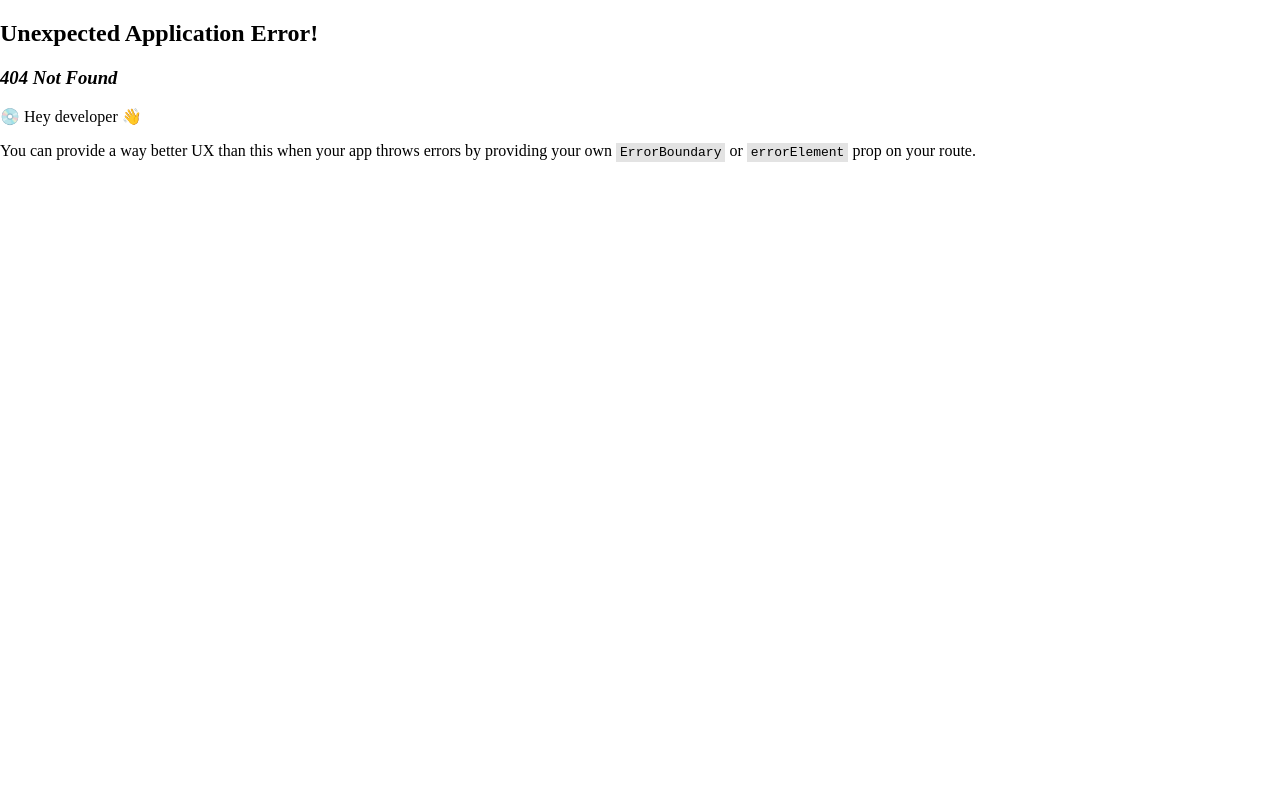
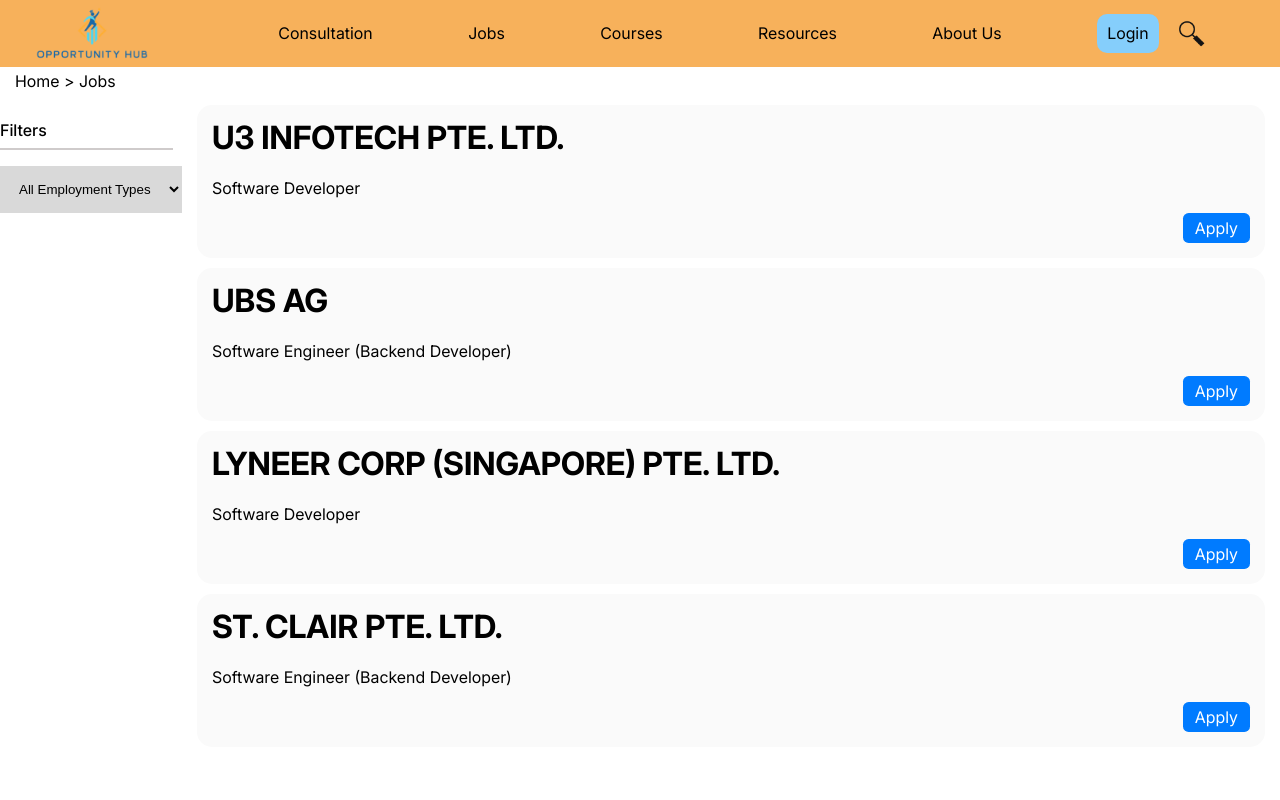
Before and after one commit to TheBoldReaper/g121, a React (Vite) app: page /g121/jobs in a window 1280 px wide. Before the commit this address had no page. Shown: the top 800 px of the page. Built offline with nearby package versions, Linux system fonts and the light colour scheme.

Commit message:
Add jobs page

```diff
--- a/src/components/Navbar.tsx
+++ b/src/components/Navbar.tsx
@@ -19,6 +19,7 @@
                 </Link>
                 <div className="items">
                     <Link to="/g121/consultation">Consultation</Link>
+                    <Link to="/g121/jobs">Jobs</Link>
                     <Link to="/g121/courses">Courses</Link>
                     <Link to="/g121/resources">Resources</Link>
                     <Link to="/g121/aboutus">About Us</Link>
--- /dev/null
+++ b/src/pages/Jobs.tsx
@@ -0,0 +1,50 @@
+import Navbar from "../components/Navbar";
+import './css/jobs.css'
+
+function Jobs() {
+    return <>
+        <Navbar />
+        <div className="journey">Home {'>'} Jobs</div>
+        <main className="main-content">
+            <div className="container-xl">
+                <div className="jobs-filter">
+                    <p>Filters</p>
+                    <select name="employment" id="employmentTypes">
+                        <option value="all">All Employment Types</option>
+                        <option value="permanent">Permanent</option>
+                        <option value="full-time">Full Time</option>
+                        <option value="part-time">Part Time</option>
+                    </select>
+                </div>
+                <div className="jobs-container">
+                    <div className="job">
+                        <h1>U3 INFOTECH PTE. LTD.</h1>
+                        <p>Software Developer</p>
+                        <button>Apply</button>
+                    </div>
+                    <div className="job">
+                        <h1>UBS AG</h1>
+                        <p>Software Engineer (Backend Developer)</p>
+                        <button>Apply</button>
+                    </div>
+                    <div className="job">
+                        <h1>LYNEER CORP (SINGAPORE) PTE. LTD.</h1>
+                        <p>Software Developer</p>
+                        <button>Apply</button>
+                    </div>
+                    <div className="job">
+                        <h1>ST. CLAIR PTE. LTD.</h1>
+                        <p>Software Engineer (Backend Developer)</p>
+                        <button>Apply</button>
+                    </div>
+                </div>
+            </div>
+        </main>
+        <footer className="footer">
+            <h1>Opportunity Hub</h1>
+            <p>A place that empowers individuals by enhancing their skills to meet industry demands. Seek professional guidance on job opportunities that suit you!</p>
+        </footer>
+    </>
+}
+
+export default Jobs
--- a/src/pages/Resources.tsx
+++ b/src/pages/Resources.tsx
@@ -4,9 +4,13 @@
     return <>
         <Navbar />
         <div className="journey">Home {'>'} Resources</div>
-        <main>
+        <main className="main-content">
 
         </main>
+        <footer className="footer">
+            <h1>Opportunity Hub</h1>
+            <p>A place that empowers individuals by enhancing their skills to meet industry demands. Seek professional guidance on job opportunities that suit you!</p>
+        </footer>
     </>
 }
 
--- /dev/null
+++ b/src/pages/css/jobs.css
@@ -0,0 +1,55 @@
+.jobs-filter {
+    font-family: 'Inter Regular';
+    flex: 1;
+    flex-basis: 7em;
+}
+
+.jobs-filter > p {
+    /* margin-left: 1em; */
+    font-weight: 500;
+}
+
+.jobs-filter > p:after {
+    content: '';
+    display: block;
+    margin-top: 0.5em;
+    height: 2px;
+    width: 10.8em;
+    background-color: rgb(207, 203, 203);
+}
+
+#employmentTypes {
+    background-color: #D9D9D9;
+    border: 0;
+    padding: 15px;
+}
+
+.jobs-container {
+    flex-direction: column;
+    margin: 0 15px;
+    gap: 10px;
+    display: flex;
+    height: 100dvh;
+    width: 100%;
+    font-family: 'Inter Regular';
+}
+
+.job {
+    background-color: rgb(250, 250, 250);
+    padding: 15px;
+    border-radius: 15px;
+}
+.job > h1 {
+    margin-top: 0;
+}
+.job > button {
+    float:right;
+    background-color: #007bff;
+    color: #fff;
+    padding: .375rem .75rem;;
+    border-radius: .35rem;
+}
+
+.job:hover {
+    box-shadow: 0 0 11px rgba(33,33,33,.2);
+}
```
Also changed, not shown: src/App.tsx (+6 -2 lines).
